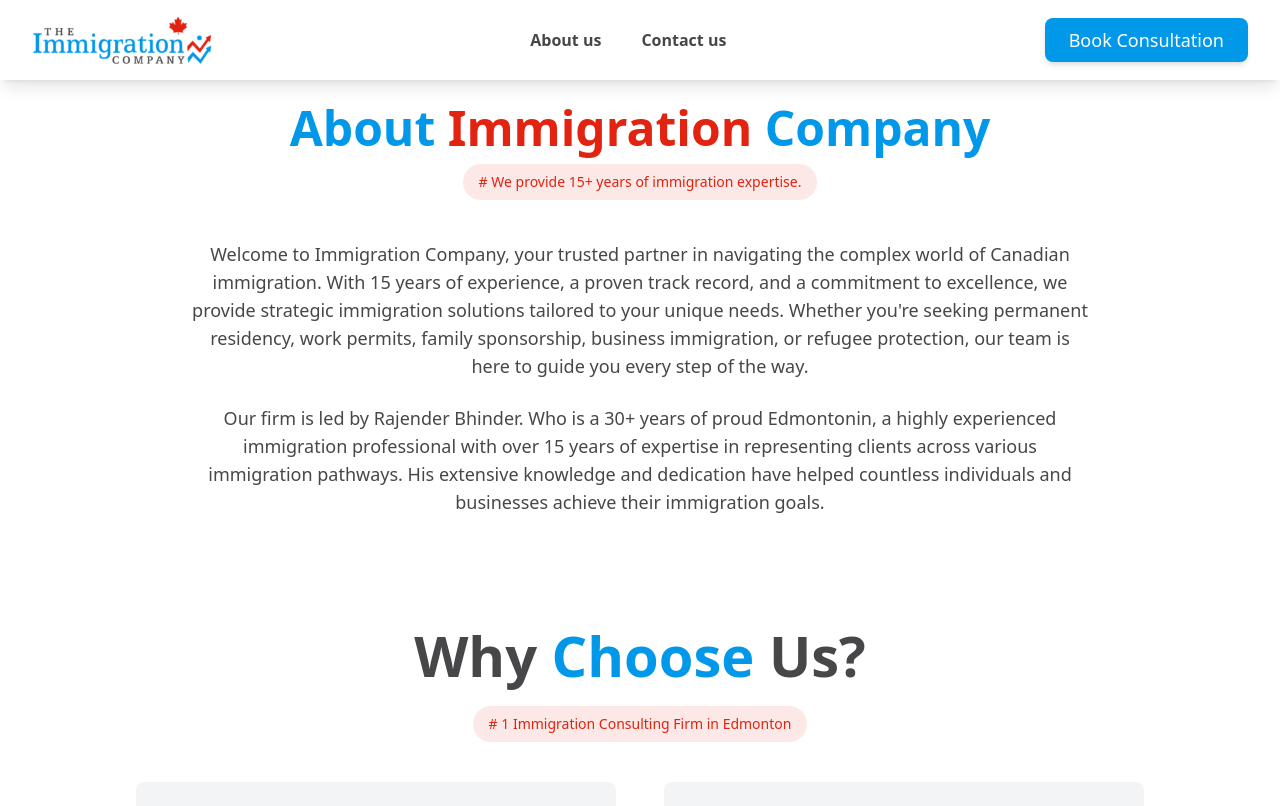
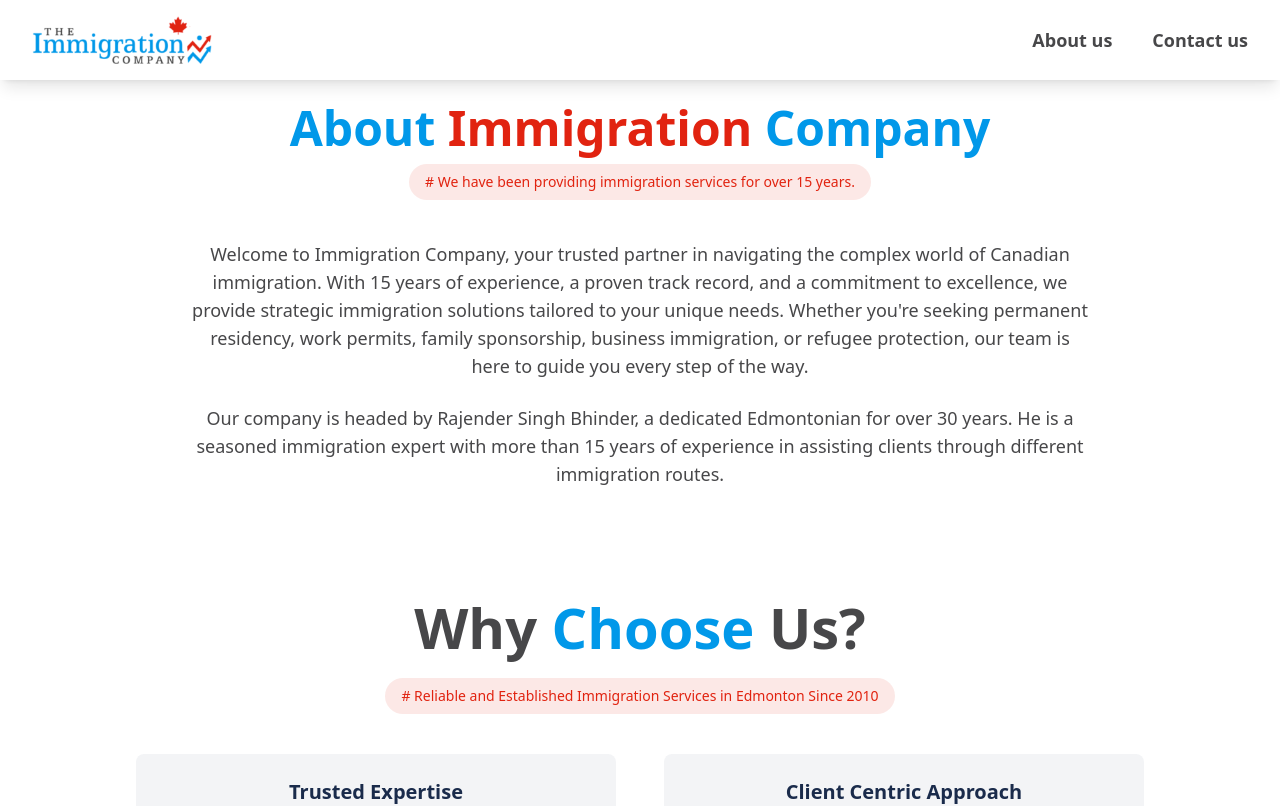
Before and after one commit to YatikenSoftwareSolution-tech/immigration-web-v1, a Next.js app: page /about in a window 1280 px wide. Shown: the top 806 px of the page. Built offline with nearby package versions, Linux system fonts and the light colour scheme.

Commit message:
final fix

```diff
--- a/src/app/about/page.jsx
+++ b/src/app/about/page.jsx
@@ -11,7 +11,7 @@ const AboutUsPage = () => {
               <span className="text-tertiary">Company</span>
             </h1>
             <div className="inline-flex items-center px-4 py-2 bg-secondary/10 text-secondary rounded-full text-sm font-medium">
-              # We provide 15+ years of immigration expertise.
+              # We have been providing immigration services for over 15 years.
             </div>
             <p className="mt-10 text-base md:text-lg text-dark max-w-4xl mx-auto leading-relaxed">
               Welcome to Immigration Company, your trusted partner in navigating
@@ -24,12 +24,10 @@ const AboutUsPage = () => {
             </p>
 
             <p className="mt-6 text-base md:text-lg text-dark max-w-4xl mx-auto leading-relaxed">
-              Our firm is led by Rajender Bhinder. Who is a 30+ years of proud
-              Edmontonin, a highly experienced immigration professional with
-              over 15 years of expertise in representing clients across various
-              immigration pathways. His extensive knowledge and dedication have
-              helped countless individuals and businesses achieve their
-              immigration goals.
+              Our company is headed by Rajender Singh Bhinder, a dedicated
+              Edmontonian for over 30 years. He is a seasoned immigration expert
+              with more than 15 years of experience in assisting clients through
+              different immigration routes.
             </p>
           </div>
         </section>
@@ -41,7 +39,7 @@ const AboutUsPage = () => {
               Us?
             </h2>
             <div className="inline-flex items-center px-4 py-2 bg-secondary/10 text-secondary rounded-full text-sm font-medium">
-              # 1 Immigration Consulting Firm in Edmonton
+              # Reliable and Established Immigration Services in Edmonton Since 2010
             </div>
             <div className="max-w-6xl mx-auto grid grid-cols-1 sm:grid-cols-2 gap-6 md:gap-12 p-4 sm:p-6 mb-4">
               {/* Card 1: Immigration Simplified */}
@@ -116,7 +114,7 @@ const AboutUsPage = () => {
                   Leadership Excellence
                 </h3>
                 <p className="leading-relaxed text-dark text-sm md:text-base">
-                  President Raj Bhinder, an Honors Immigration Practitioner
+                  President Rajender Bhinder, an Honors Immigration Practitioner
                   Program graduate from Seneca College in Ontario and a member
                   of CAPIC and CICC, provides personalized guidance on all
                   aspects of immigration.
--- a/src/app/book-consultation/components/PaymentPanel.jsx
+++ b/src/app/book-consultation/components/PaymentPanel.jsx
@@ -9,7 +9,7 @@ const PaymentPanel = ({ paymentComplete, children }) => {
       <h5 className="mb-4 text-xl font-medium">Payment Details</h5>
       <div className="flex items-baseline">
         <span className="text-3xl font-semibold">$</span>
-        <span className="text-5xl font-extrabold tracking-tight">100</span>
+        <span className="text-5xl font-extrabold tracking-tight">50</span>
         <span className="text-xl font-bold tracking-tight">+tax</span>
       </div>
       <ul role="list" className="space-y-5 my-7">
@@ -39,14 +39,14 @@ const PaymentPanel = ({ paymentComplete, children }) => {
           <div className="flex">
             <span className="text-gray-600">Service:&nbsp;&nbsp;</span>
             <span className="text-gray-800 font-semibold">
-              60 Min Consultation
+              30 Min Consultation
             </span>
           </div>
         </li>
         <li className="flex justify-between">
           <div className="flex">
             <span className="text-gray-600">Amount:&nbsp;&nbsp;</span>
-            <span className="text-gray-800 font-semibold">$105.00</span>
+            <span className="text-gray-800 font-semibold">$52.50</span>
           </div>
         </li>
         <li className="flex justify-between">
--- a/src/app/book-consultation/page.jsx
+++ b/src/app/book-consultation/page.jsx
@@ -5,7 +5,7 @@ const Consultation = () => {
     <div className="mt-12">
       <div className="flex flex-col items-center bg-gradient-to-r from-blue-50 to-pink-50 px-6 py-8">
         <h1 className="text-lg md:text-xl text-tertiary font-semibold mb-4 md:mb-6 text-center">
-          Book a Mentorship Session with our expert counselors
+          Book a Mentorship Session with Rajender Bhinder (RCIC)
         </h1>
         <PaymentPanel/>
       </div>
--- a/src/app/contacts/page.js
+++ b/src/app/contacts/page.js
@@ -326,7 +326,7 @@ function App() {
                 Get in <span className="text-secondary">Touch</span>
               </h3>
               <p className="text-xl sm:text-3xl text-dark font-bold mb-4">
-                The pleasure is all ours!
+                Pleasure serving you!
               </p>
               <form className="space-y-4" onSubmit={handleSubmit}>
                 <div>
--- a/src/app/page.jsx
+++ b/src/app/page.jsx
@@ -10,11 +10,11 @@ const ImmigrationPage = () => {
           {/* Hero */}
           <div className="text-center mb-12">
             <h1 className="text-[clamp(2rem,5vw,3rem)] font-bold text-tertiary">
-              Welcome to <span className="text-secondary">Immigration</span>{" "}
+              Welcome to The <span className="text-secondary">Immigration</span>{" "}
               <span className="text-tertiary">Company</span>
             </h1>
             <div className="inline-flex items-center px-4 py-2 bg-secondary/10 text-secondary rounded-full text-sm font-medium">
-              # Righteous Immigration Advices Since 2010
+              # Righteous Immigration Advice Since 2010
             </div>
             <p className="mt-6 text-base md:text-lg text-dark max-w-4xl mx-auto leading-relaxed">
               Since 2010, Immigration Company has been dedicated to providing
--- a/src/components/custom/AppFooter.jsx
+++ b/src/components/custom/AppFooter.jsx
@@ -127,7 +127,7 @@ const AppFooter = () => {
       </div>
 
       {/* Footer Bottom */}
-      <div className="border-t border-white py-3 text-xs md:text-sm text-white w-full">
+      <div className="relative border-t z-100 border-white py-3 text-xs md:text-sm text-white w-full">
         <div className="container mx-auto flex flex-col gap-2 justify-between items-center space-y-2 md:space-y-0 px-4 sm:px-8">
           <p className="text-center md:text-left text-white">
             © {new Date().getFullYear()} Immigration Company is a licensed
--- a/src/components/custom/AppNavigation.jsx
+++ b/src/components/custom/AppNavigation.jsx
@@ -5,14 +5,6 @@ import { MenuIcon } from "lucide-react";
 import { useAppContext } from "../../contexts/AppContext";
 import ImmigrationCompanyLogo from "../../assets/ImmigrationCompanyLogo.png";
 import Image from "next/image";
-import {
-  NavigationMenu,
-  NavigationMenuContent,
-  NavigationMenuItem,
-  NavigationMenuLink,
-  NavigationMenuList,
-  NavigationMenuTrigger,
-} from "@/components/ui/navigation-menu";
 
 const AppNavigation = () => {
   const { toggleSidenav } = useAppContext();
@@ -38,7 +30,7 @@ const AppNavigation = () => {
           <li className="text-base">
             <Link
               href="/about"
-              className="text-base text-dark font-semibold cursor-pointer hover:text-tertiary transition duration-300"
+              className="text-lg text-dark font-semibold cursor-pointer hover:text-tertiary transition duration-300"
             >
               About us
             </Link>
@@ -117,7 +109,7 @@ const AppNavigation = () => {
           <li className="text-base">
             <Link
               href="/contacts"
-              className="text-base text-dark font-semibold cursor-pointer hover:text-tertiary transition duration-300"
+              className="text-lg text-dark font-semibold cursor-pointer hover:text-tertiary transition duration-300"
             >
               Contact us
             </Link>
@@ -125,14 +117,7 @@ const AppNavigation = () => {
         </ul>
       </div>
 
-      <div className="hidden md:flex items-center">
-        <Link
-          href="/book-consultation"
-          className="text-white bg-tertiary py-2 px-6 rounded-lg text-lg shadow-md transition duration-200 hover:bg-tertiary/90"
-        >
-          Book Consultation
-        </Link>
-      </div>
+
 
       {/* Menu Icon for Mobile screens */}
       <div className="block md:hidden">
```
